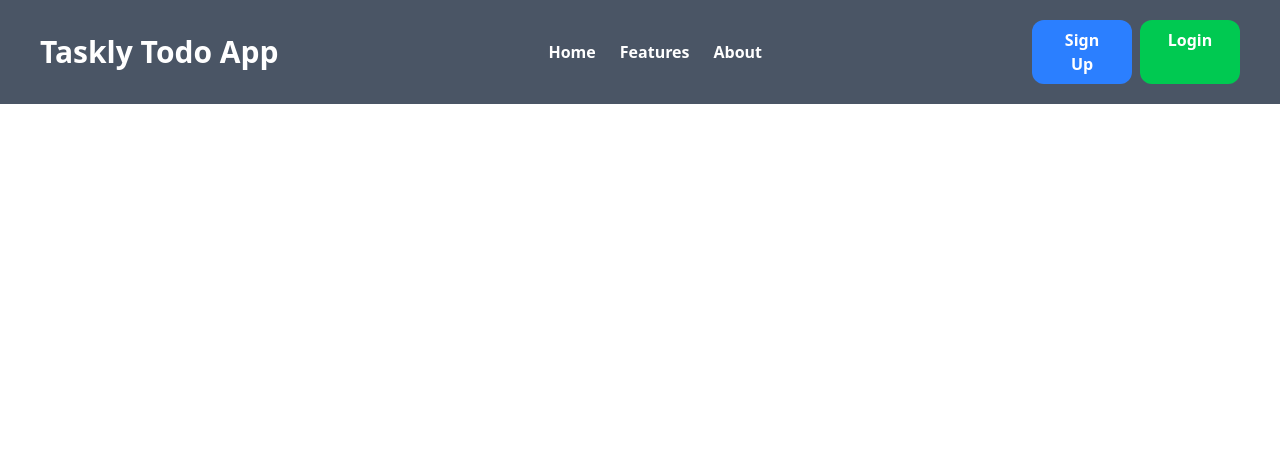
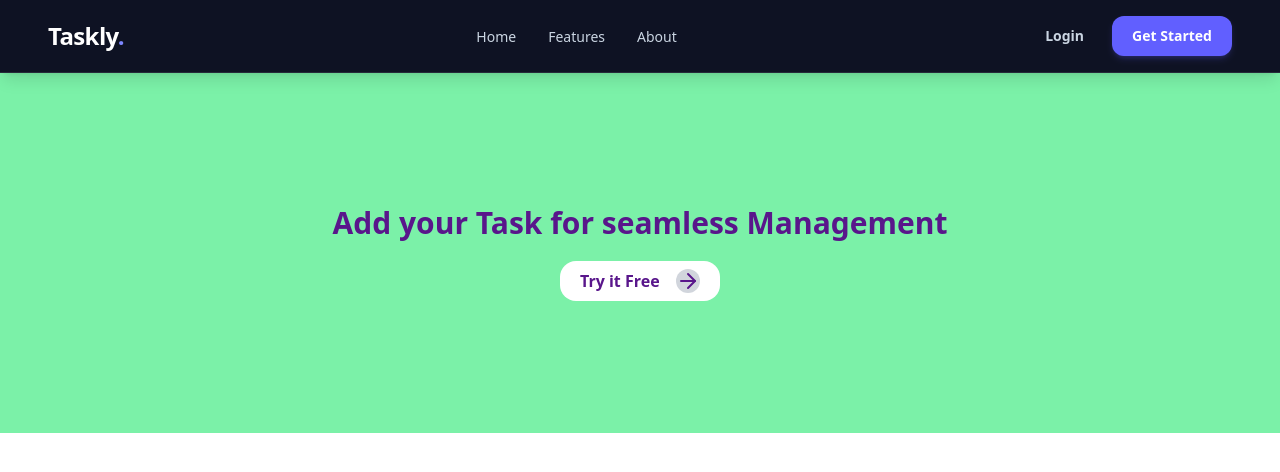
Before and after one commit to rohitshah316/taskly-todo-app, a Next.js app: page / in a window 1280 px wide. Shown: the top 472 px of the page. Built offline with nearby package versions, Linux system fonts and the light colour scheme.

Commit message:
feat: hero section

```diff
--- a/package.json
+++ b/package.json
@@ -9,6 +9,7 @@
     "lint": "eslint"
   },
   "dependencies": {
+    "lucide-react": "^1.70.0",
     "next": "16.4.5",
     "react": "19.3.0",
     "react-dom": "19.3.0"
--- /dev/null
+++ b/src/app/components/Hero.tsx
@@ -0,0 +1,13 @@
+import { LucideArrowRight } from 'lucide-react';
+import Link from 'next/link';
+import React from 'react'
+
+export const Hero = () => {
+  return (
+    <section id="#home" className="h-90 flex flex-col items-center justify-center bg-green-300 text-purple-900">
+        <p className="font-bold text-3xl ">Add your Task for seamless Management</p>
+        <Link href="/register" className="bg-white w-40 px-5 font-bold py-2 mt-5 rounded-2xl flex gap-3 justify-between items-center hover:bg-green-100 transition">Try it Free <LucideArrowRight className="bg-gray-300 rounded-4xl transition hover:translate-x-1 "/></Link>
+
+    </section>
+  )
+}
--- a/src/app/components/Navbar.tsx
+++ b/src/app/components/Navbar.tsx
@@ -1,21 +1,55 @@
+
 import Link from "next/link";
 
 const Navbar = () => {
   return (
-    <nav className=" flex justify-between items-center bg-gray-600 text-white px-10 py-5">
-        <h1 className="font-bold text-3xl">Taskly Todo App</h1>
-        <ul className="hidden gap-6 md:flex">
-            <Link className="font-semibold hover:underline" href="#">Home</Link>
-            <Link className="font-semibold hover:underline" href="#features">Features</Link>
-            <Link className="font-semibold hover:underline" href="#about">About</Link>
+    <nav className="sticky top-0 z-50 w-full border-b border-white/10 bg-slate-950/95 px-6 py-4 text-white shadow-lg backdrop-blur-md md:px-12">
+      <div className="mx-auto flex max-w-7xl items-center justify-between">
+
+        {/* Logo */}
+        <Link href="/" className="text-2xl font-extrabold tracking-tight">
+          Taskly<span className="text-indigo-400">.</span>
+        </Link>
+
+        {/* Navigation Links */}
+        <ul className="hidden items-center gap-8 md:flex">
+          <li>
+            <Link href="#home" className="text-sm font-medium text-slate-300 transition hover:text-white">
+              Home
+            </Link>
+          </li>
+          <li>
+            <Link href="#features" className="text-sm font-medium text-slate-300 transition hover:text-indigo-400">
+              Features
+            </Link>
+          </li>
+          <li>
+            <Link href="#about" className="text-sm font-medium text-slate-300 transition hover:text-indigo-400">
+              About
+            </Link>
+          </li>
         </ul>
-        <ul className="flex flex-col md:flex-row gap-2">
-            <Link className="w-25 text-center rounded-xl font-semibold bg-blue-500 px-5 py-2" href="">Sign Up</Link>
-            <Link className="w-25 text-center rounded-xl font-semibold bg-green-500 px-5 py-2" href="">Login</Link>
 
-        </ul>
+        {/* Auth Buttons */}
+        <div className="flex items-center gap-3">
+          <Link
+            href="/login"
+            className="rounded-xl px-4 py-2 text-sm font-semibold text-slate-300 transition hover:bg-white/10 hover:text-white"
+          >
+            Login
+          </Link>
+
+          <Link
+            href="/register"
+            className="rounded-xl bg-indigo-500 px-5 py-2.5 text-sm font-semibold text-white shadow-md shadow-indigo-500/20 transition hover:bg-indigo-400 hover:shadow-indigo-500/40"
+          >
+            Get Started
+          </Link>
+        </div>
+
+      </div>
     </nav>
-     )
-}
+  );
+};
 
-export default Navbar
+export default Navbar;
--- a/src/app/page.tsx
+++ b/src/app/page.tsx
@@ -1,10 +1,12 @@
 import React from 'react'
 import Navbar from './components/Navbar';
+import { Hero } from './components/Hero';
 
 const page = () => {
   return (
     <div className="">
       <Navbar/>
+      <Hero/>
     </div>
   )
 }
```
Also changed, not shown: 1 other file (tests, documents, lock files or other folders).
